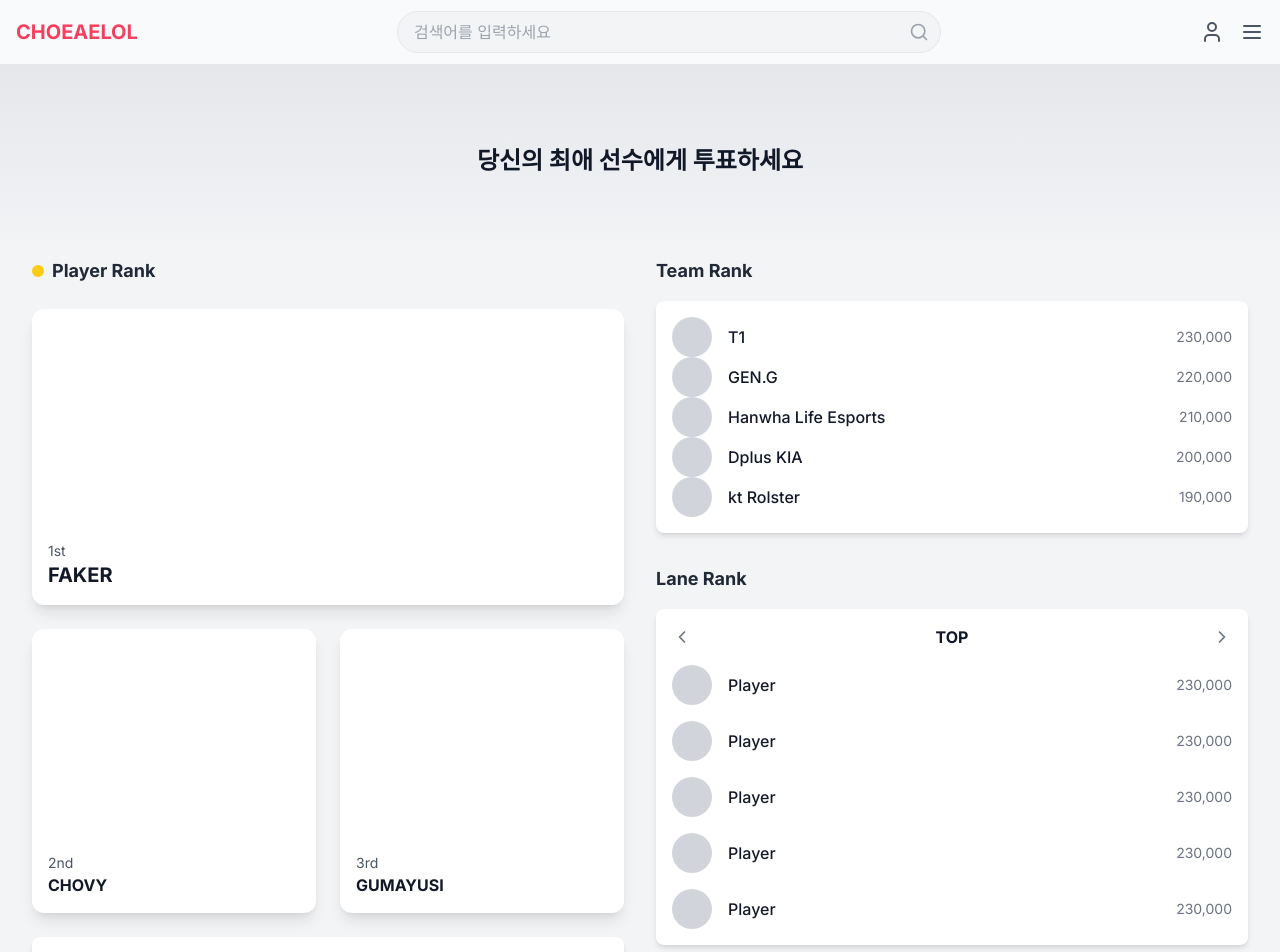
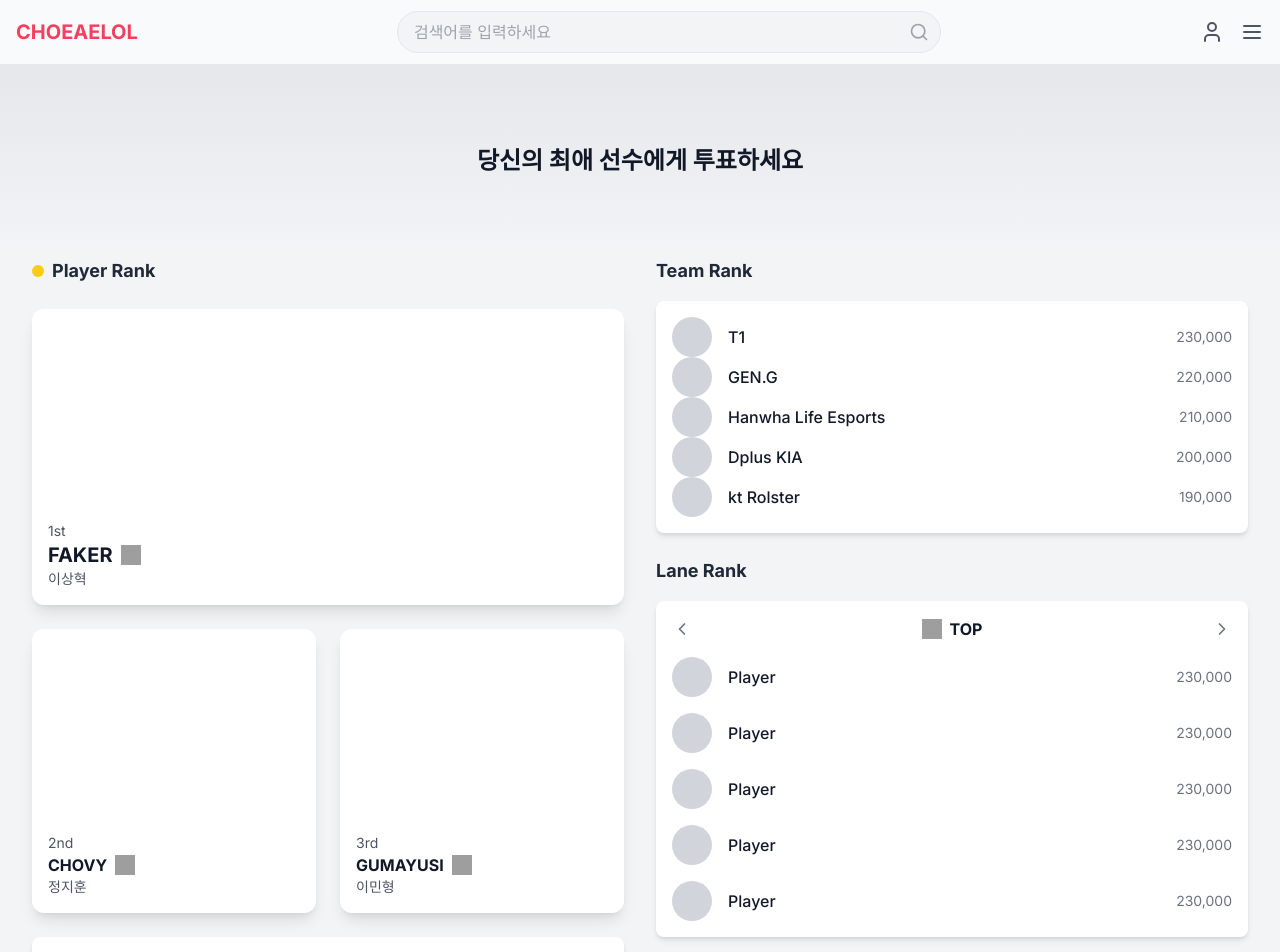
Before and after one commit to oz-coding-7-team1/lck-frontend, a Next.js app: page / in a window 1280 px wide. Shown: the top 952 px of the page. Built offline with nearby package versions, Linux system fonts and the light colour scheme; grey boxes are pictures that could not be loaded.

Commit message:
💄 Design: Update Lane Rank and Player Rank
Add SVG icon in Lane Rank - change between positions. Player Rank add icon and korean name.

```diff
--- a/src/app/page.tsx
+++ b/src/app/page.tsx
@@ -1,9 +1,29 @@
+"use client";
+
 import 'tailwindcss/tailwind.css';
 import Image from 'next/image';
 import Link from 'next/link';
 import { ChevronLeft, ChevronRight } from 'lucide-react';
+import { useState } from 'react';
 
 export default function Home() {
+  const lanes = [
+    { name: 'TOP', icon: '/icons/top.svg' },
+    { name: 'JUNGLE', icon: '/icons/jungle.svg' },
+    { name: 'MID', icon: '/icons/mid.svg' },
+    { name: 'BOTTOM', icon: '/icons/bottom.svg' },
+    { name: 'SUPPORT', icon: '/icons/support.svg' },
+  ];
+  const [currentLane, setCurrentLane] = useState(0);
+
+  const handleNextLane = () => {
+    setCurrentLane((prev) => (prev + 1) % lanes.length);
+  };
+
+  const handlePrevLane = () => {
+    setCurrentLane((prev) => (prev - 1 + lanes.length) % lanes.length);
+  };
+
   return (
     <div className="flex flex-col min-h-screen bg-gray-100">
       <div className="py-20 bg-gradient-to-b from-gray-200 to-transparent">
@@ -25,7 +45,11 @@ export default function Home() {
                 <div className="aspect-[2/1] relative bg-white shadow-lg rounded-xl overflow-hidden">
                   <div className="absolute bottom-4 left-4">
                     <div className="text-sm text-gray-600">1st</div>
-                    <div className="text-xl font-bold text-gray-900">FAKER</div>
+                    <div className="flex items-center gap-2 text-xl font-bold text-gray-900">
+                      FAKER
+                      <img src="/icons/faker.svg" alt="FAKER" className="w-5 h-5" />
+                    </div>
+                    <div className="text-sm text-gray-600">이상혁</div>
                   </div>
                 </div>
               </Link>
@@ -35,7 +59,11 @@ export default function Home() {
                   <div className="relative overflow-hidden bg-white shadow-lg aspect-square rounded-xl">
                     <div className="absolute bottom-4 left-4">
                       <div className="text-sm text-gray-600">2nd</div>
-                      <div className="font-bold text-gray-900">CHOVY</div>
+                      <div className="flex items-center gap-2 font-bold text-gray-900">
+                        CHOVY
+                        <img src="/icons/chovy.svg" alt="CHOVY" className="w-5 h-5" />
+                      </div>
+                      <div className="text-sm text-gray-600">정지훈</div>
                     </div>
                   </div>
                 </Link>
@@ -44,7 +72,11 @@ export default function Home() {
                   <div className="relative overflow-hidden bg-white shadow-lg aspect-square rounded-xl">
                     <div className="absolute bottom-4 left-4">
                       <div className="text-sm text-gray-600">3rd</div>
-                      <div className="font-bold text-gray-900">GUMAYUSI</div>
+                      <div className="flex items-center gap-2 font-bold text-gray-900">
+                        GUMAYUSI
+                        <img src="/icons/gumayusi.svg" alt="GUMAYUSI" className="w-5 h-5" />
+                      </div>
+                      <div className="text-sm text-gray-600">이민형</div>
                     </div>
                   </div>
                 </Link>
@@ -57,7 +89,10 @@ export default function Home() {
                 >
                   <div className="flex-shrink-0 w-12 h-12 bg-gray-300 rounded-full"></div>
                   <div>
-                    <div className="font-bold text-gray-900">KERIA</div>
+                    <div className="flex items-center gap-2 font-bold text-gray-900">
+                      KERIA
+                      <img src="/icons/keria.svg" alt="KERIA" className="w-5 h-5" />
+                    </div>
                     <div className="text-sm text-gray-600">류민석</div>
                   </div>
                   <div className="ml-auto text-sm text-gray-500">230,000</div>
@@ -66,7 +101,7 @@ export default function Home() {
             </div>
           </section>
 
-          <div className="col-span-2 space-y-8">
+          <div className="col-span-2 space-y-6">
             <section>
               <h2 className="mb-4 text-lg font-bold text-gray-800">
                 Team Rank
@@ -98,11 +133,14 @@ export default function Home() {
               </h2>
               <div className="p-4 bg-white rounded-lg shadow-md">
                 <div className="flex items-center justify-between mb-4">
-                  <button>
+                  <button onClick={handlePrevLane}>
                     <ChevronLeft className="w-5 h-5 text-gray-500" />
                   </button>
-                  <div className="font-bold text-gray-900">TOP</div>
-                  <button>
+                  <div className="flex items-center gap-2 font-bold text-gray-900">
+                    <img src={lanes[currentLane].icon} alt={lanes[currentLane].name} className="w-5 h-5" />
+                    {lanes[currentLane].name}
+                  </div>
+                  <button onClick={handleNextLane}>
                     <ChevronRight className="w-5 h-5 text-gray-500" />
                   </button>
                 </div>
--- a/src/components/player/PlayerCard.tsx
+++ b/src/components/player/PlayerCard.tsx
@@ -14,7 +14,7 @@ export default function PlayerCard({
   votes,
 }: PlayerCardProps) {
   return (
-    <div className="bg-white shadow-md rounded-lg p-4 flex items-center space-x-4">
+    <div className="flex items-center p-4 space-x-4 bg-white rounded-lg shadow-md">
       <Image
         src="/placeholder.svg"
         alt={name}
--- a/src/components/team/TeamCard.tsx
+++ b/src/components/team/TeamCard.tsx
@@ -8,7 +8,7 @@ interface TeamCardProps {
 
 export default function TeamCard({ name, rank, votes }: TeamCardProps) {
   return (
-    <div className="bg-white shadow-md rounded-lg p-4 flex items-center space-x-4">
+    <div className="flex items-center p-4 space-x-4 bg-white rounded-lg shadow-md">
       <Image src="/placeholder.svg" alt={name} width={64} height={64} />
       <div>
         <h3 className="font-bold">{name}</h3>
```
